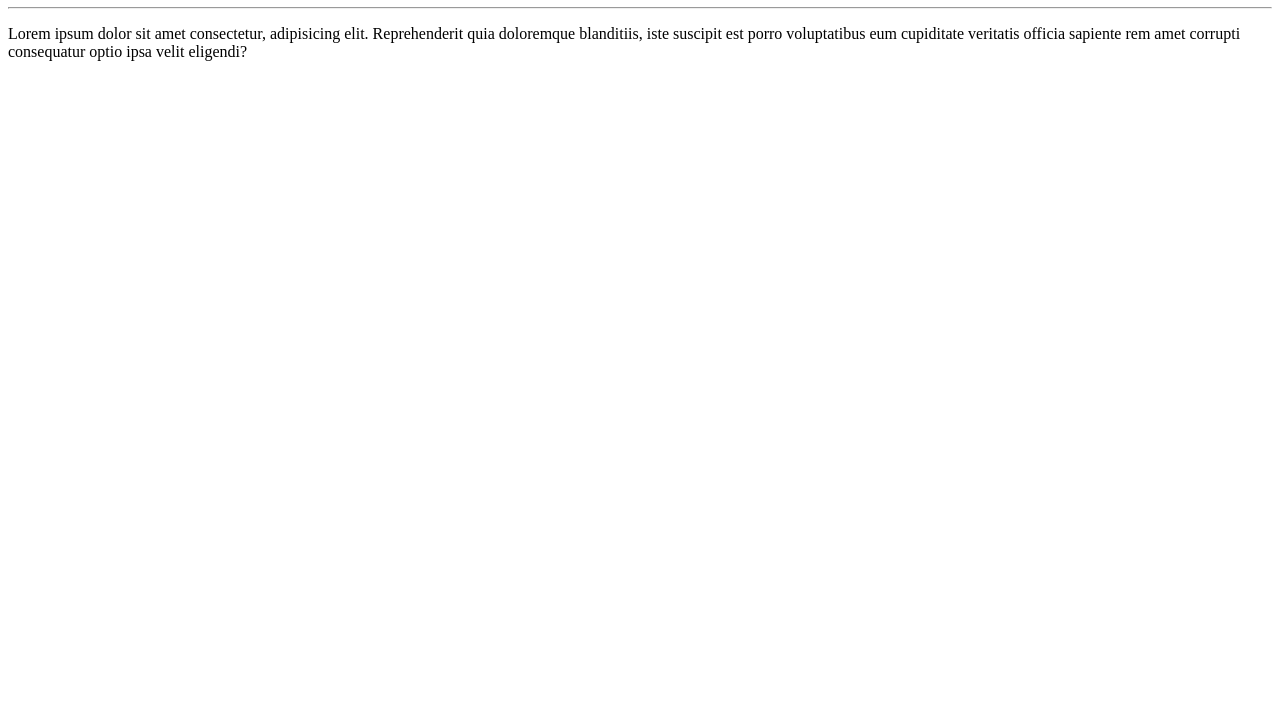
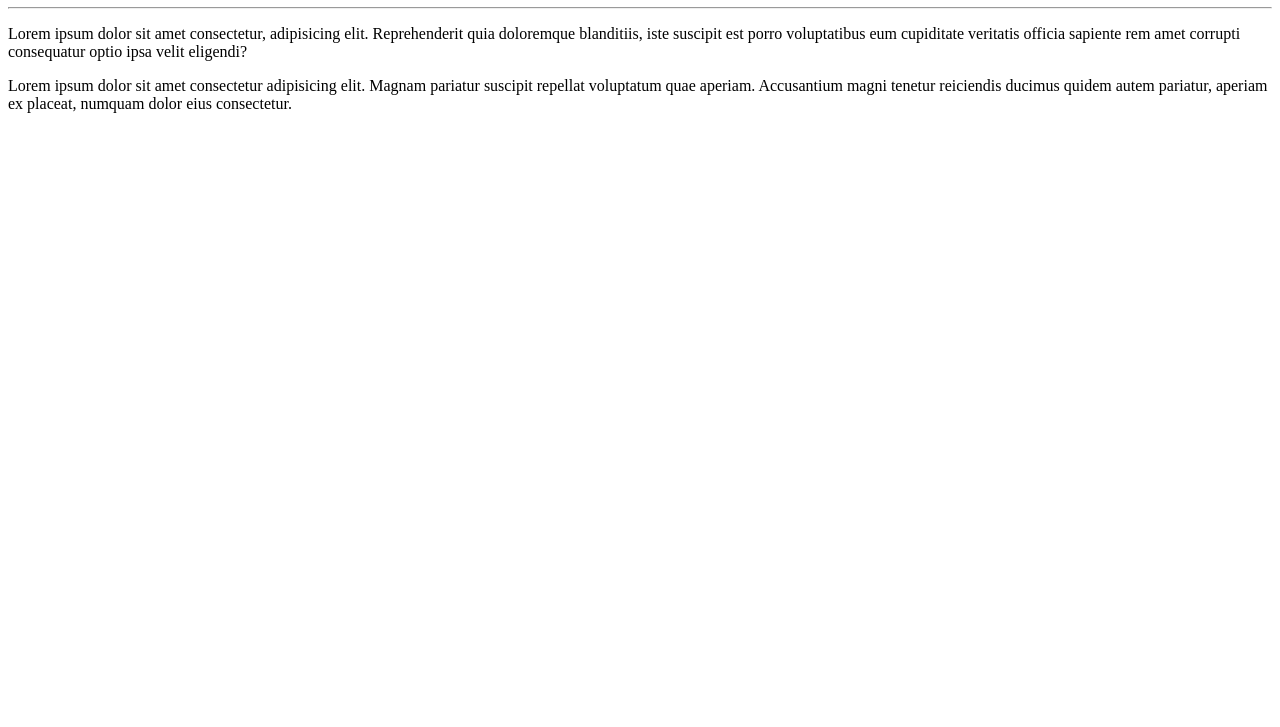
Before and after one commit to williamoliveira-red/Ola-Mundo, a plain HTML site: page site-exemplo/index.html in a window 1280 px wide. Shown: the part 73-800 px from the top of the page. Drawn offline with Linux system fonts and the light colour scheme.

Commit message:
Parágrafo adicionado

```diff
--- a/site-exemplo/index.html
+++ b/site-exemplo/index.html
@@ -9,6 +9,6 @@
     <h1>Olá, Mundo</h1>
     <hr>
     <p>Lorem ipsum dolor sit amet consectetur, adipisicing elit. Reprehenderit quia doloremque blanditiis, iste suscipit est porro voluptatibus eum cupiditate veritatis officia sapiente rem amet corrupti consequatur optio ipsa velit eligendi?</p>
-
+    <p>Lorem ipsum dolor sit amet consectetur adipisicing elit. Magnam pariatur suscipit repellat voluptatum quae aperiam. Accusantium magni tenetur reiciendis ducimus quidem autem pariatur, aperiam ex placeat, numquam dolor eius consectetur.</p>
 </body>
 </html>
```
